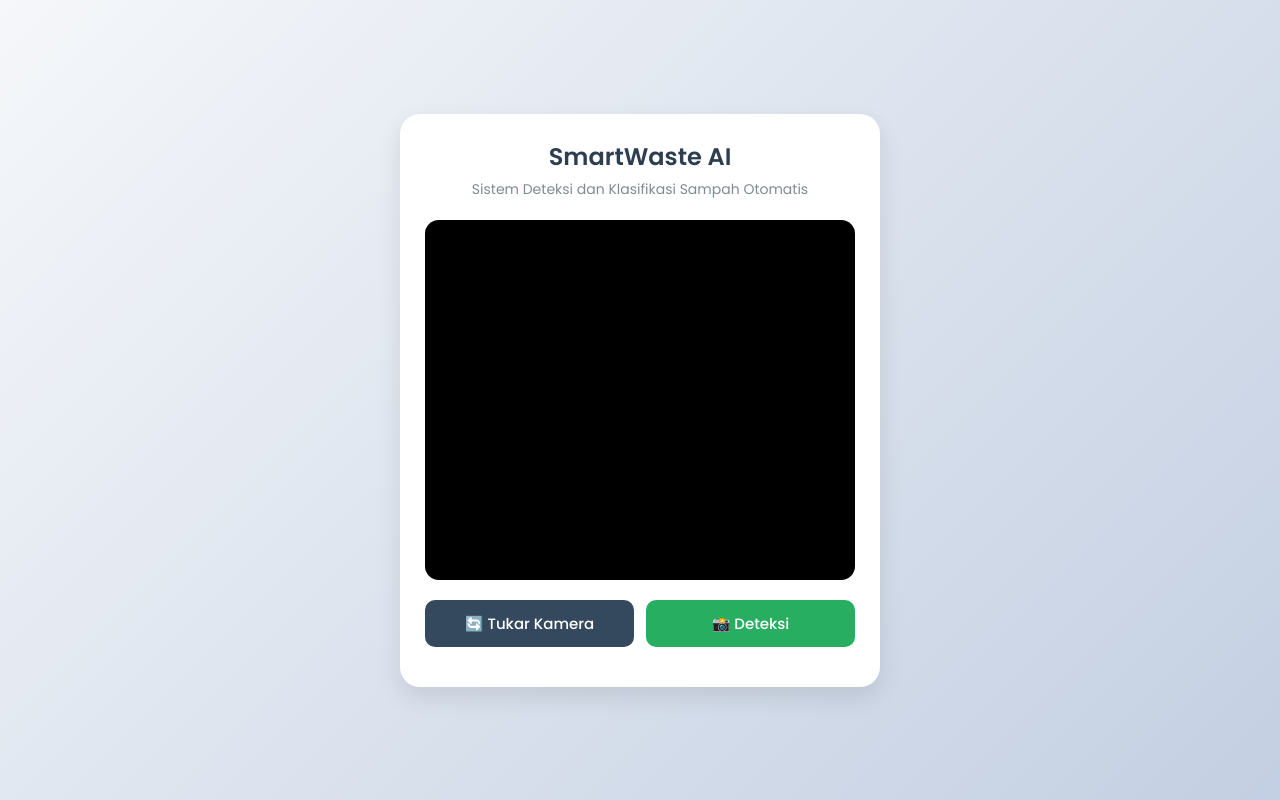
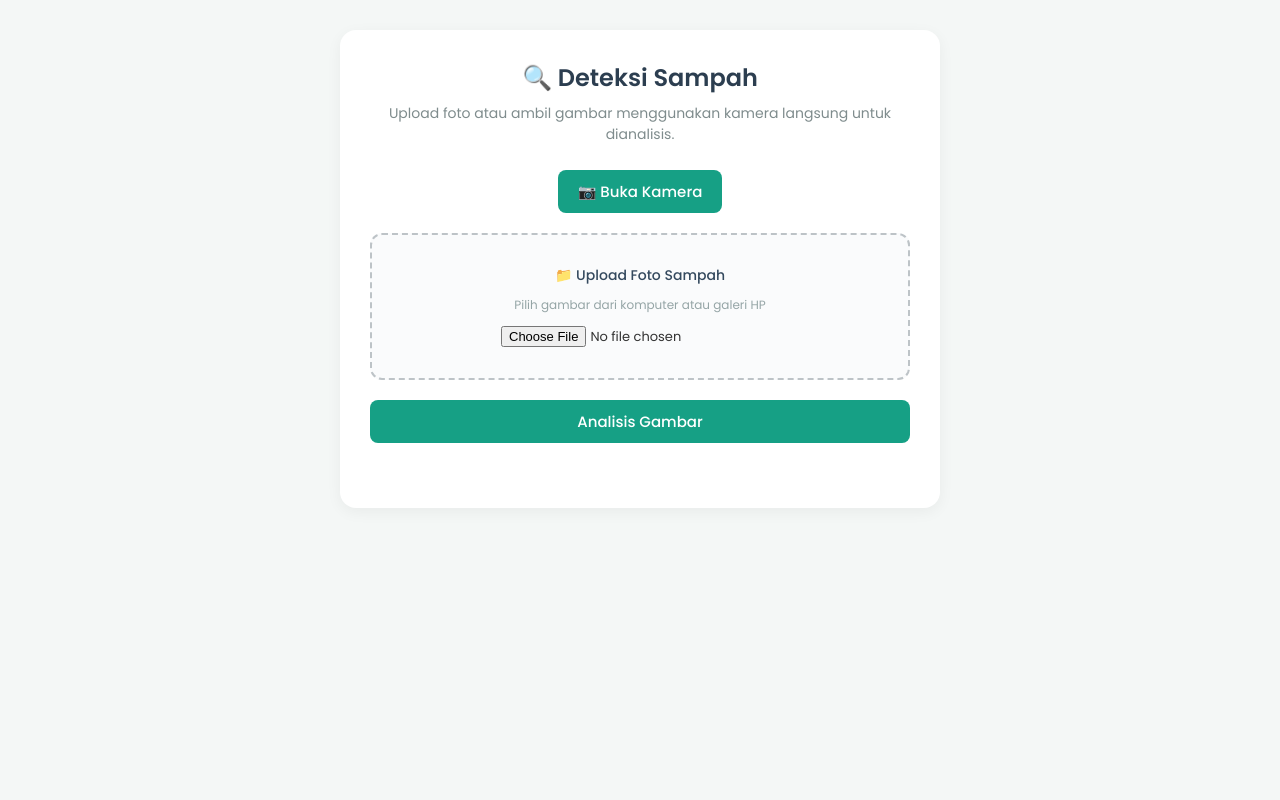
Before and after one commit to ferdiansyahrizki610-png/Smartwaste-AI, a Flask app: page / in a window 1280 px wide. Run offline with Flask 3, Linux system fonts and the light colour scheme.

Commit message:
index.html

```diff
--- a/templates/index.html
+++ b/templates/index.html
@@ -3,9 +3,8 @@
 <head>
     <meta charset="UTF-8">
     <meta name="viewport" content="width=device-width, initial-scale=1.0">
-    <title>SmartWaste AI - Klasifikasi Sampah Cerdas</title>
-    <!-- Google Fonts untuk mempercantik tampilan -->
-    <link href="https://fonts.googleapis.com/css2?family=Poppins:wght@300;400;500;600;700&display=swap" rel="stylesheet">
+    <title>SmartWaste AI - Deteksi Sampah</title>
+    <link href="https://fonts.googleapis.com/css2?family=Poppins:wght@300;400;500;600&display=swap" rel="stylesheet">
     <style>
         * {
             box-sizing: border-box;
@@ -14,119 +13,171 @@
             font-family: 'Poppins', sans-serif;
         }
         body {
-            background: linear-gradient(135deg, #f5f7fa 0%, #c3cfe2 100%);
+            background-color: #f4f7f6;
             color: #333;
+            display: flex;
+            flex-direction: column;
+            align-items: center;
+            padding: 30px 15px;
             min-height: 100vh;
-            display: flex;
-            justify-content: center;
-            align-items: center;
-            padding: 20px;
         }
-        .main-container {
+        .container {
             background: #ffffff;
             width: 100%;
-            max-width: 480px;
-            padding: 25px;
-            border-radius: 20px;
-            box-shadow: 0 10px 25px rgba(0, 0, 0, 0.1);
+            max-width: 600px;
+            padding: 30px;
+            border-radius: 16px;
+            box-shadow: 0 4px 15px rgba(0, 0, 0, 0.05);
             text-align: center;
         }
-        .header h1 {
-            font-size: 24px;
+        h2 {
             color: #2c3e50;
+            margin-bottom: 8px;
             font-weight: 600;
+        }
+        p.subtitle {
+            color: #7f8c8d;
+            font-size: 14px;
+            margin-bottom: 25px;
+        }
+        .btn-primary {
+            background-color: #16a085;
+            color: white;
+            border: none;
+            padding: 10px 20px;
+            font-size: 15px;
+            border-radius: 8px;
+            cursor: pointer;
+            font-weight: 500;
+            transition: background 0.3s;
+            display: inline-flex;
+            align-items: center;
+            gap: 8px;
+            margin-bottom: 20px;
+        }
+        .btn-primary:hover {
+            background-color: #1abc9c;
+        }
+        .upload-box {
+            border: 2px dashed #bdc3c7;
+            border-radius: 12px;
+            padding: 30px 20px;
+            background: #fafbfc;
+            margin-bottom: 20px;
+            transition: border-color 0.3s;
+        }
+        .upload-box:hover {
+            border-color: #16a085;
+        }
+        .upload-box img.icon {
+            width: 48px;
+            margin-bottom: 10px;
+        }
+        .upload-box p {
+            font-size: 14px;
+            color: #34495e;
+            font-weight: 500;
             margin-bottom: 5px;
         }
-        .header p {
-            font-size: 14px;
-            color: #7f8c8d;
-            margin-bottom: 20px;
+        .upload-box span {
+            font-size: 12px;
+            color: #95a5a6;
         }
-        .camera-box {
-            position: relative;
-            width: 100%;
-            height: 360px;
-            background: #000;
-            border-radius: 14px;
-            overflow: hidden;
-            box-shadow: inset 0 0 10px rgba(0,0,0,0.5);
+        input[type="file"] {
+            margin-top: 10px;
+            font-size: 13px;
+        }
+        /* Area Kamera yang awalnya tersembunyi, akan muncul saat tombol Buka Kamera diklik */
+        #camera-section {
+            display: none;
             margin-bottom: 20px;
         }
         video {
             width: 100%;
-            height: 100%;
+            max-height: 350px;
+            border-radius: 10px;
+            background: #000;
             object-fit: cover;
         }
-        .btn-container {
+        .camera-controls {
             display: flex;
-            gap: 12px;
+            gap: 10px;
             justify-content: center;
+            margin-top: 10px;
         }
-        .btn {
-            flex: 1;
-            padding: 12px 15px;
-            font-size: 15px;
-            font-weight: 500;
+        .btn-secondary {
+            background-color: #34495e;
+            color: white;
             border: none;
-            border-radius: 10px;
+            padding: 8px 15px;
+            font-size: 14px;
+            border-radius: 6px;
             cursor: pointer;
-            transition: all 0.3s ease;
-            color: #fff;
-            display: flex;
-            align-items: center;
-            justify-content: center;
-            gap: 8px;
         }
-        .btn-toggle {
-            background-color: #34495e;
-        }
-        .btn-toggle:hover {
+        .btn-secondary:hover {
             background-color: #2c3e50;
         }
-        .btn-capture {
-            background-color: #27ae60;
+        .btn-danger {
+            background-color: #e74c3c;
+            color: white;
+            border: none;
+            padding: 8px 15px;
+            font-size: 14px;
+            border-radius: 6px;
+            cursor: pointer;
         }
-        .btn-capture:hover {
-            background-color: #219653;
-        }
-        #result {
-            margin-top: 15px;
-            font-size: 15px;
-            font-weight: 500;
-            color: #2c3e50;
+        .btn-danger:hover {
+            background-color: #c0392b;
         }
     </style>
 </head>
 <body>
 
-    <div class="main-container">
-        <div class="header">
-            <h1>SmartWaste AI</h1>
-            <p>Sistem Deteksi dan Klasifikasi Sampah Otomatis</p>
+    <div class="container">
+        <h2>🔍 Deteksi Sampah</h2>
+        <p class="subtitle">Upload foto atau ambil gambar menggunakan kamera langsung untuk dianalisis.</p>
+
+        <!-- Tombol untuk Membuka Kamera -->
+        <button class="btn-primary" onclick="toggleCamera()">📷 Buka Kamera</button>
+
+        <!-- Bagian Tampilan Kamera (Live Stream) -->
+        <div id="camera-section">
+            <video id="video" autoplay playsinline></video>
+            <div class="camera-controls">
+                <button class="btn-secondary" onclick="switchCamera()">🔄 Tukar Kamera</button>
+                <button class="btn-primary" onclick="capturePhoto()">📸 Ambil & Analisis</button>
+                <button class="btn-danger" onclick="closeCamera()">❌ Tutup</button>
+            </div>
         </div>
 
-        <!-- Kotak Tampilan Kamera -->
-        <div class="camera-box">
-            <video id="video" autoplay playsinline></video>
+        <!-- Kotak Upload Foto Asli -->
+        <div class="upload-box">
+            <p>📁 Upload Foto Sampah</p>
+            <span>Pilih gambar dari komputer atau galeri HP</span><br>
+            <input type="file" id="fileInput" accept="image/*">
         </div>
 
-        <!-- Tombol Aksi -->
-        <div class="btn-container">
-            <button class="btn btn-toggle" onclick="switchCamera()">
-                🔄 Tukar Kamera
-            </button>
-            <button class="btn btn-capture" onclick="captureImage()">
-                📸 Deteksi
-            </button>
-        </div>
+        <button class="btn-primary" style="width: 100%; justify-content: center;" onclick="analyzeImage()">Analisis Gambar</button>
 
         <canvas id="canvas" style="display: none;"></canvas>
-        <div id="result"></div>
+        <div id="result" style="margin-top: 15px; font-weight: 500;"></div>
     </div>
 
     <script>
-        let useFrontCamera = false; // Default menggunakan kamera belakang (environment) di HP
+        let useFrontCamera = false; // Default kamera belakang untuk HP
         let currentStream = null;
+        let isCameraOpen = false;
+
+        function toggleCamera() {
+            const section = document.getElementById('camera-section');
+            if (!isCameraOpen) {
+                section.style.display = 'block';
+                startCamera();
+                isCameraOpen = true;
+            } else {
+                closeCamera();
+            }
+        }
 
         function startCamera() {
             if (currentStream) {
@@ -148,24 +199,25 @@
                     videoElement.srcObject = stream;
                 })
                 .catch(err => {
-                    console.error("Gagal mengakses kamera: ", err);
-                    alert("Tidak dapat mengakses kamera. Pastikan izin kamera telah diaktifkan.");
+                    console.error("Gagal membuka kamera: ", err);
+                    alert("Tidak dapat mengakses kamera. Pastikan izin kamera diizinkan di browser.");
                 });
         }
 
-        // Fungsi untuk menukar kamera depan dan belakang
         function switchCamera() {
             useFrontCamera = !useFrontCamera;
             startCamera();
         }
 
-        // Jalankan kamera otomatis saat halaman dibuka
-        window.addEventListener('load', () => {
-            startCamera();
-        });
+        function closeCamera() {
+            if (currentStream) {
+                currentStream.getTracks().forEach(track => track.stop());
+            }
+            document.getElementById('camera-section').style.display = 'none';
+            isCameraOpen = false;
+        }
 
-        // Fungsi contoh tangkap gambar untuk proses AI
-        function captureImage() {
+        function capturePhoto() {
             const video = document.getElementById('video');
             const canvas = document.getElementById('canvas');
             canvas.width = video.videoWidth;
@@ -173,8 +225,17 @@
             const ctx = canvas.getContext('2d');
             ctx.drawImage(video, 0, 0, canvas.width, canvas.height);
 
-            document.getElementById('result').innerText = "Menganalisis sampah...";
-            // Di sini kamu bisa menambahkan logika fetch API untuk mengirim gambar ke backend Flask
+            document.getElementById('result').innerText = "Gambar berhasil diambil, siap dianalisis!";
+            closeCamera();
+        }
+
+        function analyzeImage() {
+            const fileInput = document.getElementById('fileInput');
+            if (fileInput.files.length > 0) {
+                document.getElementById('result').innerText = "Menganalisis file yang di-upload...";
+            } else {
+                alert("Silakan pilih foto atau ambil gambar dari kamera terlebih dahulu!");
+            }
         }
     </script>
 </body>
```
